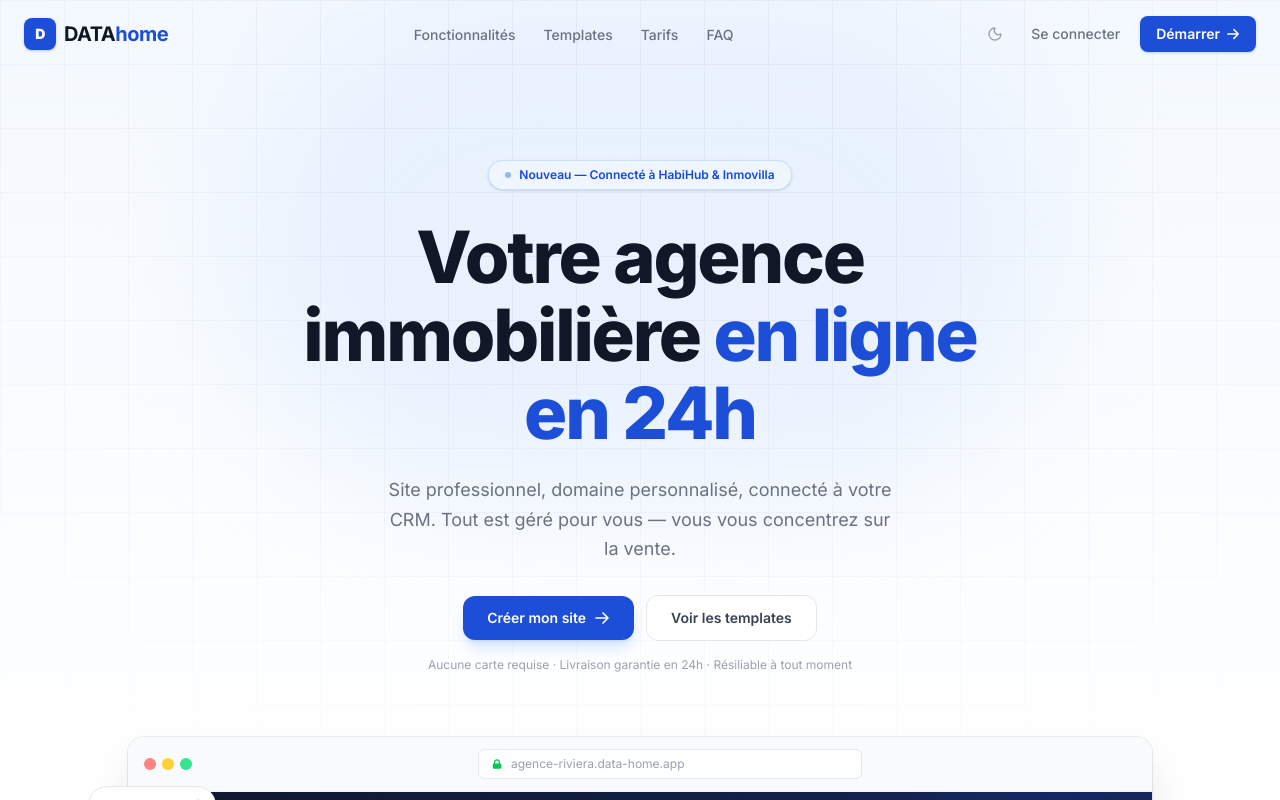
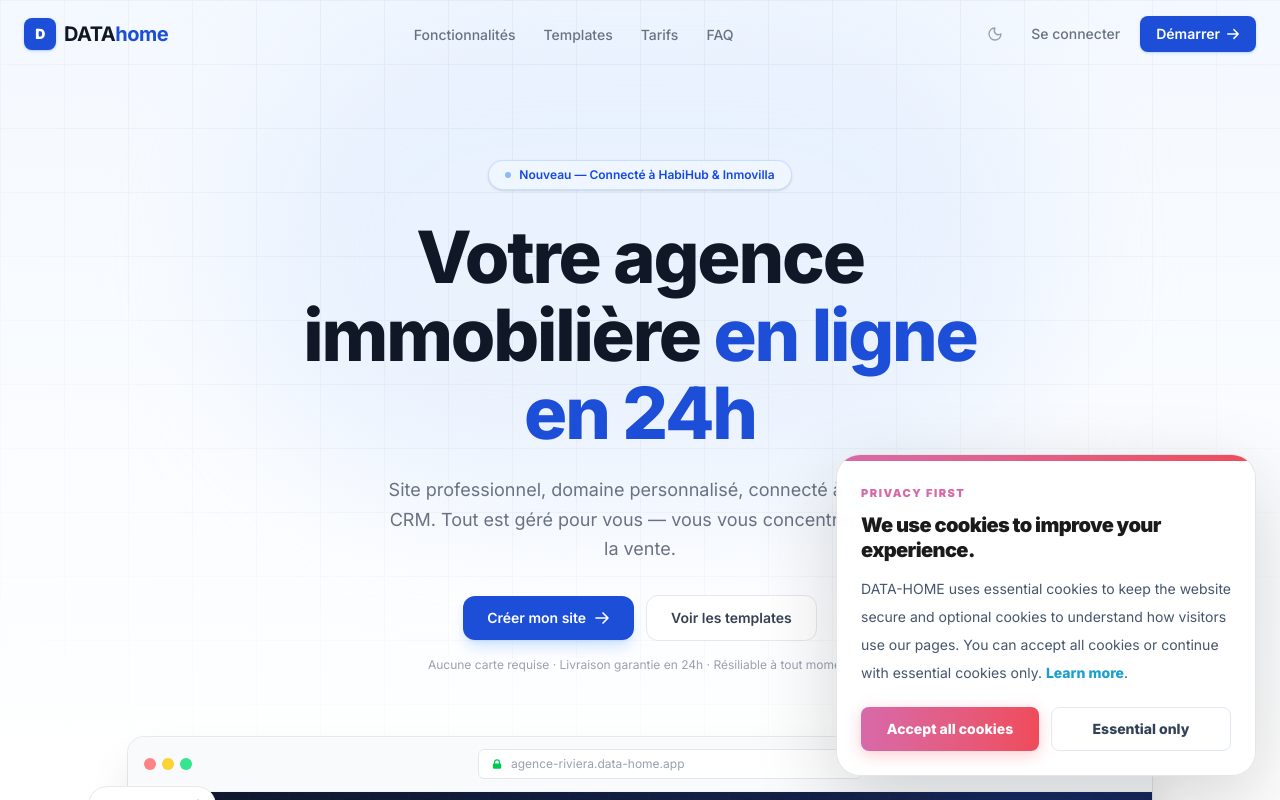
Before and after one commit to allo-les-anges/data-home-light-landing, a Next.js app in the folder datahome-landing/: page / in a window 1280 px wide. Shown: the top 800 px of the page. Built offline with nearby package versions, Linux system fonts and the light colour scheme; no server answers.

Commit message:
Add cookie consent popup

```diff
--- a/datahome-landing/app/layout.tsx
+++ b/datahome-landing/app/layout.tsx
@@ -4,6 +4,7 @@ import "./globals.css"
 import { ThemeProvider } from "@/components/providers/ThemeProvider"
 import { Navbar } from "@/components/layout/Navbar"
 import { Footer } from "@/components/layout/Footer"
+import { CookieConsent } from "@/components/layout/CookieConsent"
 
 const inter = Inter({
   subsets: ["latin"],
@@ -60,6 +61,7 @@ export default function RootLayout({ children }: Readonly<{ children: React.Reac
           <Navbar />
           <main>{children}</main>
           <Footer />
+          <CookieConsent />
         </ThemeProvider>
       </body>
     </html>
--- /dev/null
+++ b/datahome-landing/components/layout/CookieConsent.tsx
@@ -0,0 +1,73 @@
+"use client"
+
+import { useEffect, useState } from "react"
+import Link from "next/link"
+
+const STORAGE_KEY = "datahome_cookie_consent_v1"
+
+export function CookieConsent() {
+  const [visible, setVisible] = useState(false)
+
+  useEffect(() => {
+    if (!localStorage.getItem(STORAGE_KEY)) {
+      const timer = window.setTimeout(() => setVisible(true), 650)
+      return () => window.clearTimeout(timer)
+    }
+  }, [])
+
+  const saveChoice = (choice: "all" | "essential") => {
+    localStorage.setItem(
+      STORAGE_KEY,
+      JSON.stringify({
+        choice,
+        acceptedAt: new Date().toISOString(),
+      }),
+    )
+    setVisible(false)
+  }
+
+  if (!visible) return null
+
+  return (
+    <section
+      aria-label="Cookie notice"
+      aria-live="polite"
+      className="fixed bottom-4 right-4 z-[300] w-[min(420px,calc(100vw-32px))] overflow-hidden rounded-3xl border border-black/10 bg-white/95 shadow-[0_28px_80px_rgba(26,26,26,.18)] backdrop-blur-xl md:bottom-6 md:right-6"
+    >
+      <div className="h-1.5 bg-gradient-to-r from-[#D769A9] to-[#EF4B5A]" />
+      <div className="p-6">
+        <p className="mb-3 text-[11px] font-black uppercase tracking-[0.14em] text-[#D769A9]">
+          Privacy first
+        </p>
+        <h2 className="mb-3 text-xl font-black leading-tight text-[#1a1a1a]">
+          We use cookies to improve your experience.
+        </h2>
+        <p className="mb-5 text-sm leading-7 text-slate-600">
+          DATA-HOME uses essential cookies to keep the website secure and optional cookies to
+          understand how visitors use our pages. You can accept all cookies or continue with
+          essential cookies only.{" "}
+          <Link href="/privacy#cookies" className="font-extrabold text-[#18A1CE]">
+            Learn more
+          </Link>
+          .
+        </p>
+        <div className="flex flex-col gap-3 sm:flex-row">
+          <button
+            type="button"
+            onClick={() => saveChoice("all")}
+            className="inline-flex min-h-11 flex-1 items-center justify-center rounded-lg bg-gradient-to-r from-[#D769A9] to-[#EF4B5A] px-5 text-sm font-extrabold text-white shadow-[0_4px_16px_rgba(239,75,90,.28)] transition hover:-translate-y-0.5 hover:opacity-95"
+          >
+            Accept all cookies
+          </button>
+          <button
+            type="button"
+            onClick={() => saveChoice("essential")}
+            className="inline-flex min-h-11 flex-1 items-center justify-center rounded-lg border border-slate-200 bg-white px-5 text-sm font-extrabold text-slate-700 transition hover:-translate-y-0.5 hover:border-[#D769A9] hover:text-[#D769A9]"
+          >
+            Essential only
+          </button>
+        </div>
+      </div>
+    </section>
+  )
+}
```
Also changed, not shown: 1 other file (tests, documents, lock files or other folders).
